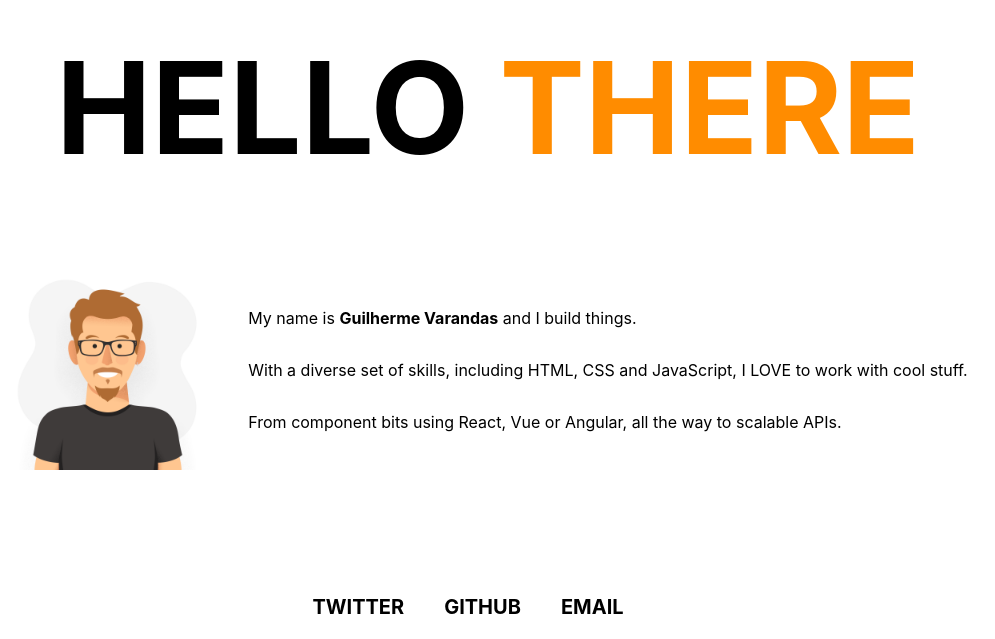
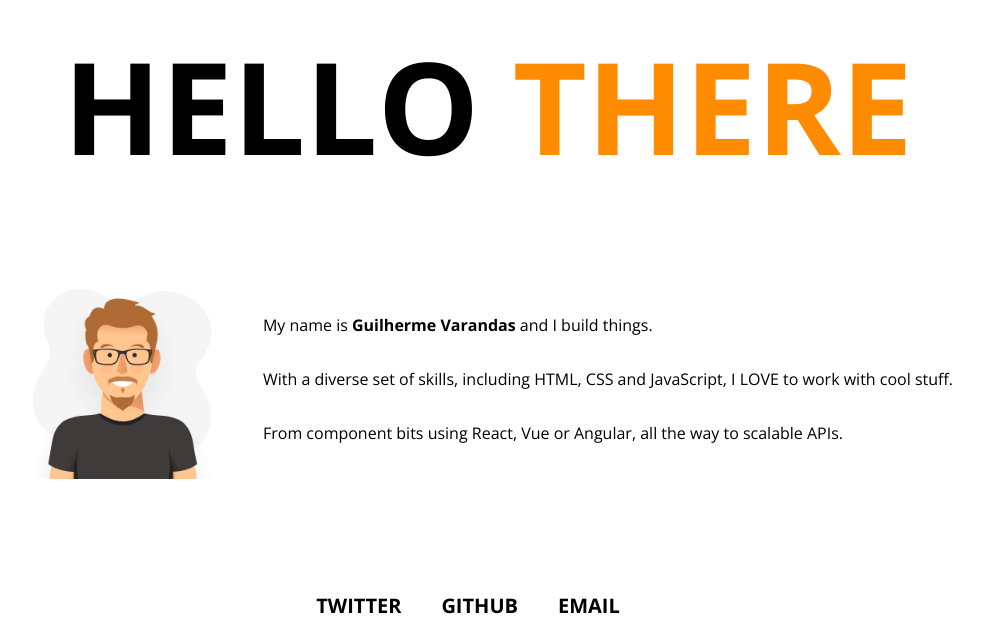
Before and after one commit to gvarandas/gvarandas.github.io, a React (Create React App) app: page / in a window 1280 px wide. Shown: the part 161-800 px from the top of the page, without its empty margins (152-1147 px from the left). Built offline with nearby package versions, Linux system fonts and the light colour scheme.

Commit message:
Adding "Open Sans" support

```diff
--- a/src/App.js
+++ b/src/App.js
@@ -1,14 +1,16 @@
 import React from 'react';
 import styled, { createGlobalStyle } from 'styled-components';
 
-import Header from './components/Header';
+// import Header from './components/Header';
 import Main from './components/Main';
 import Footer from './components/Footer';
 
 const GlobalStyle = createGlobalStyle`
+  @import url('https://fonts.googleapis.com/css?family=Open+Sans:400,700');
+
   * {
     box-sizing: border-box;
-    font-family: "Gilroy", -apple-system, BlinkMacSystemFont, "Segoe UI", "Roboto", "Oxygen",
+    font-family: "Gilroy", "Open Sans", -apple-system, BlinkMacSystemFont, "Segoe UI", "Roboto", "Oxygen",
       "Ubuntu", "Cantarell", "Fira Sans", "Droid Sans", "Helvetica Neue",
       sans-serif;
   }
```
